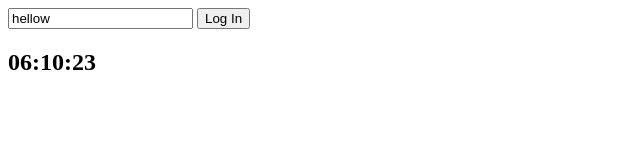
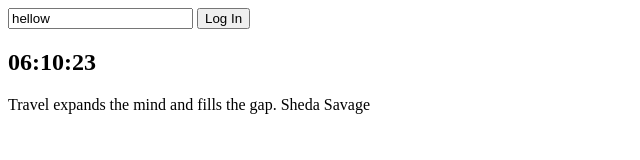
Before and after one commit to Scope0204/JS-Basic-Nomad, a plain HTML site: page index.html in a window 1280 px wide. Shown: the whole page, without its empty margins (0-640 px from the left). Drawn offline with Linux system fonts and the light colour scheme.

Commit message:
add quotes

```diff
--- a/index.html
+++ b/index.html
@@ -20,7 +20,12 @@
     </form>
     <h2 id="clock">00:00</h2>
     <h1 class="hidden" id="greeting"></h1>
+    <div id="quote">
+      <span></span>
+      <span></span>
+    </div>
     <script src="js/greetings.js"></script>
     <script src="js/clock.js"></script>
+    <script src="js/quotes.js"></script>
   </body>
 </html>
--- /dev/null
+++ b/js/quotes.js
@@ -0,0 +1,50 @@
+const quotes = [
+  {
+    quote: "The way to get started is to quit talking and begin doing.",
+    author: "Walt Disney",
+  },
+  {
+    quote: "Life is what happens when you're busy making other plans.",
+    author: "John Lennon",
+  },
+  {
+    quote:
+      "The world is a book and those who do not travel read only one page.",
+    author: "Saint Augustine",
+  },
+  {
+    quote: "Life is either a daring adventure or nothing at all.",
+    author: "Helen Keller",
+  },
+  {
+    quote: "To Travel is to Live",
+    author: "Hans Christian Andersen",
+  },
+  {
+    quote: "Only a life lived for others is a life worthwhile.",
+    author: "Albert Einstein",
+  },
+  {
+    quote: "You only live once, but if you do it right, once is enough.",
+    author: "Mae West",
+  },
+  {
+    quote: "Never go on trips with anyone you do not love.",
+    author: "Hemmingway",
+  },
+  {
+    quote: "We wander for distraction, but we travel for fulfilment.",
+    author: "Hilaire Belloc",
+  },
+  {
+    quote: "Travel expands the mind and fills the gap.",
+    author: "Sheda Savage",
+  },
+];
+
+const quote = document.querySelector("#quote span:first-child");
+const author = document.querySelector("#quote span:last-child");
+const todaysQuote = quotes[Math.floor(Math.random() * quotes.length)];
+
+quote.innerText = todaysQuote.quote;
+author.innerText = todaysQuote.author;
```
